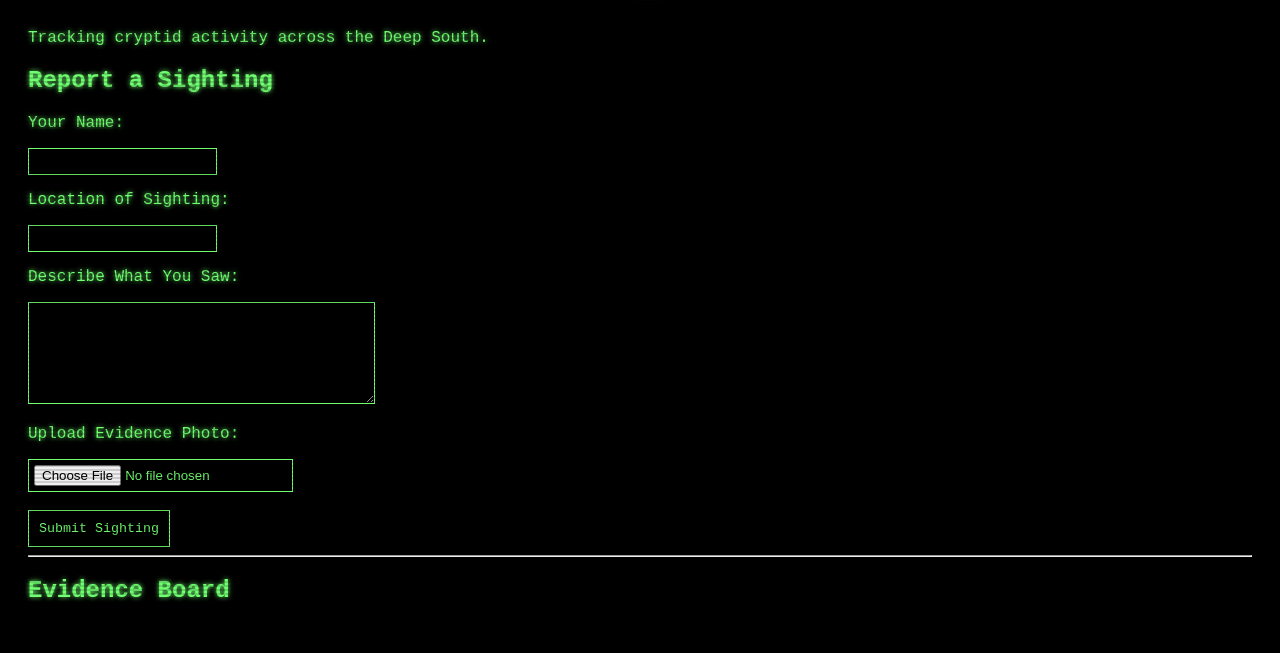
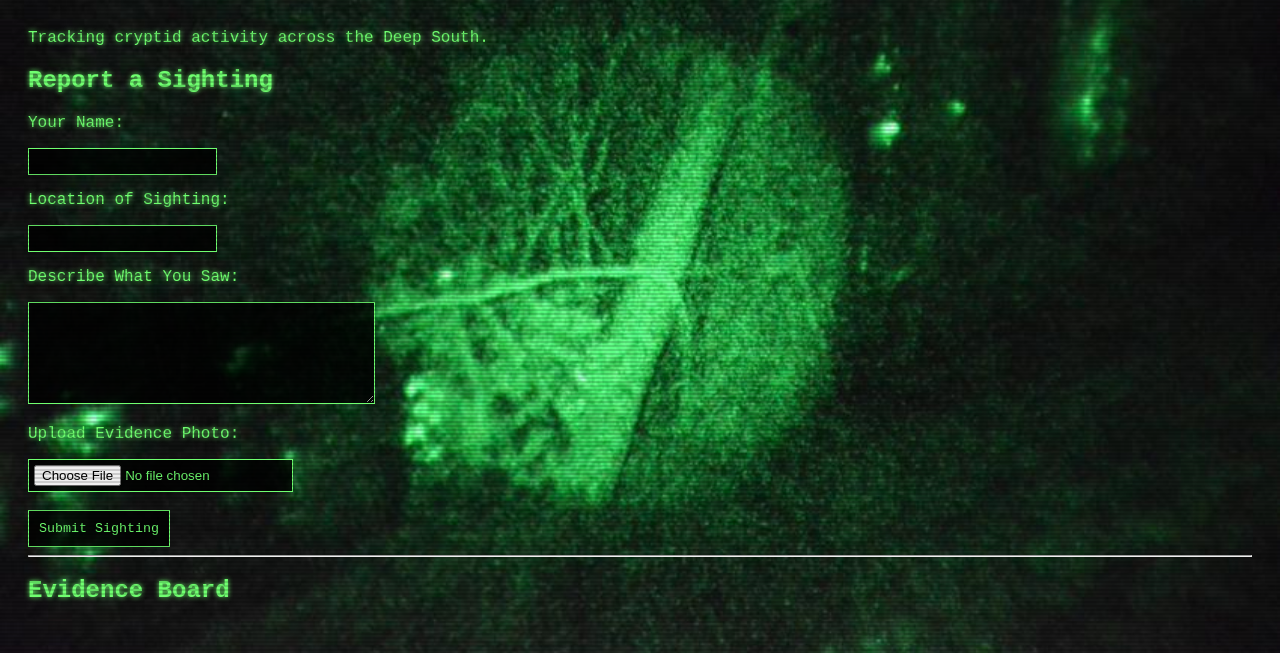
Before and after one commit to justinfiresystems-dotcom/my-first-app, a plain HTML site: page index.html in a window 1280 px wide. Shown: the part 147-800 px from the top of the page. Drawn offline with Linux system fonts and the light colour scheme.

Commit message:
Update background image URL in style.css

```diff
--- a/style.css
+++ b/style.css
@@ -1,6 +1,6 @@
 body {
 
-    background-image: url("forest.jpg");
+    background-image: url(forest.jpg.jpeg);
     background-size: cover;
     background-attachment: fixed;
     background-position: center;
```
